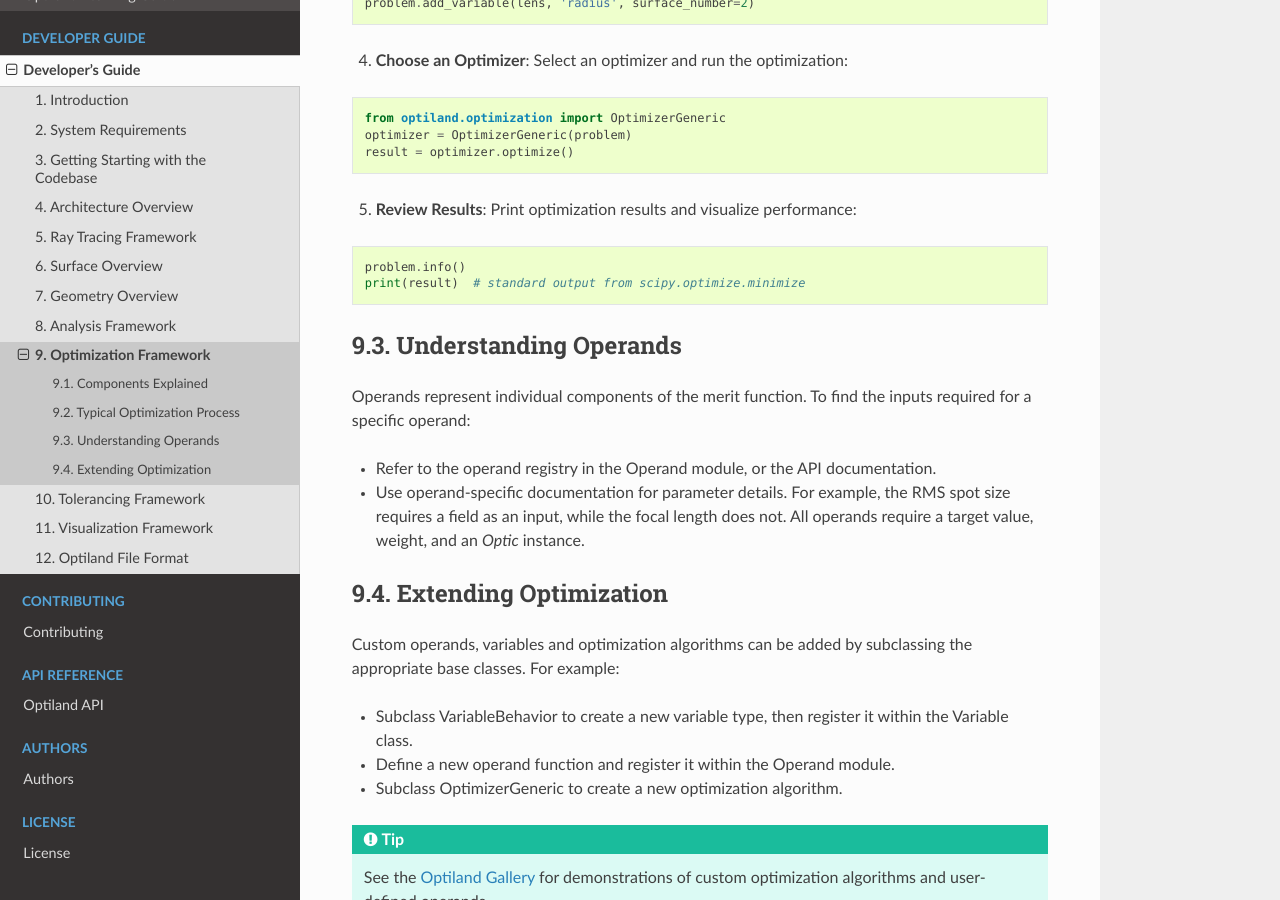
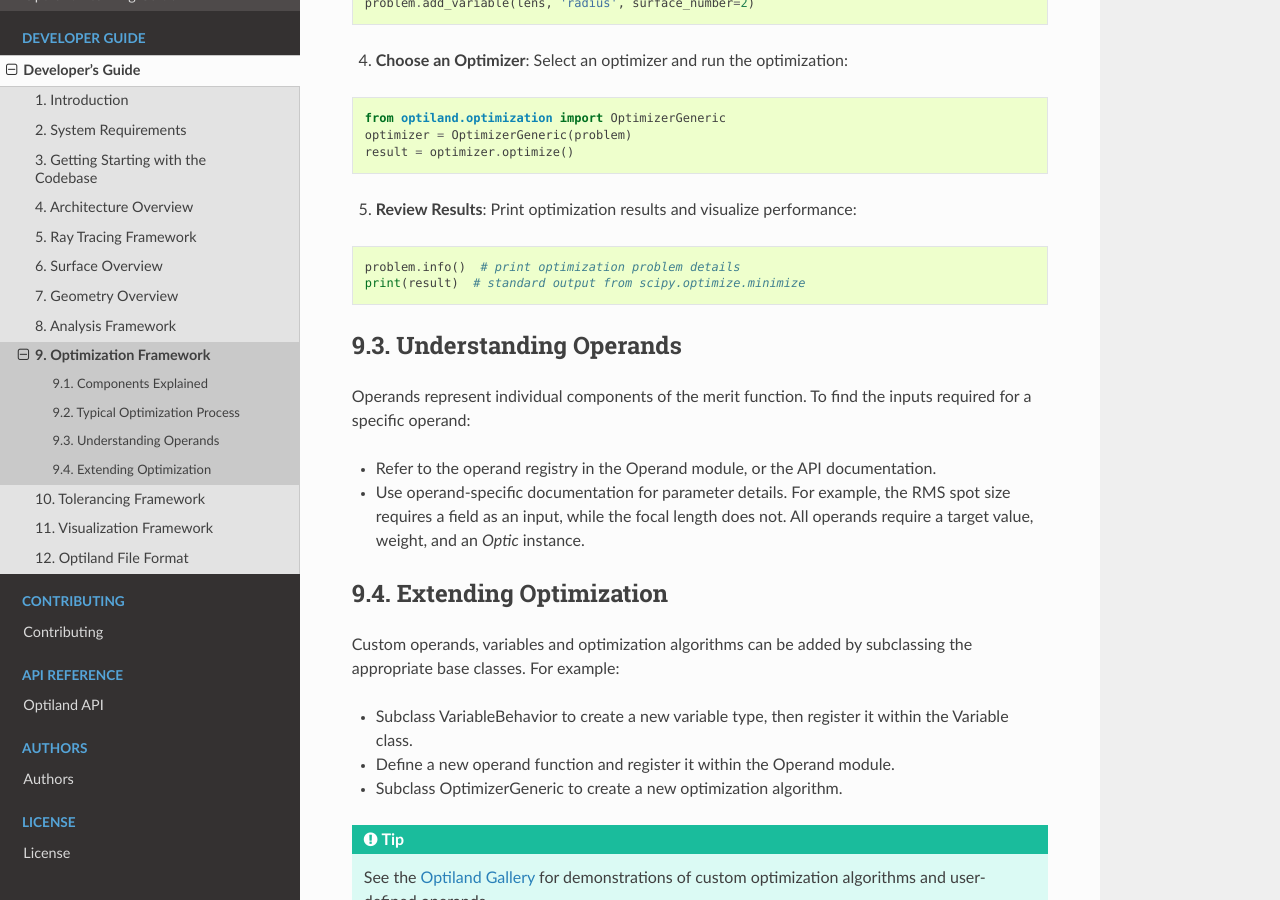
Before and after one commit to HarrisonKramer/optiland, a Sphinx documentation site: the page built from docs/developers_guide/optimization_framework.rst, in a window 1280 px wide and 900 px high, scrolled down 1664 px. Built offline with Sphinx 7.4.7 and the Read the Docs theme 3.1.0, drawn with Linux system fonts in a browser that asks for light colours; pages that are not in the unit, such as notebooks, are missing from menus.

Commit message:
docs: add comment to clarify output of optimization problem details in the optimization framework guide

```diff
--- a/docs/developers_guide/optimization_framework.rst
+++ b/docs/developers_guide/optimization_framework.rst
@@ -85,7 +85,7 @@ Typical Optimization Process
 
 .. code:: python
 
-   problem.info()
+   problem.info()  # print optimization problem details
    print(result)  # standard output from scipy.optimize.minimize
 
 Understanding Operands
```
